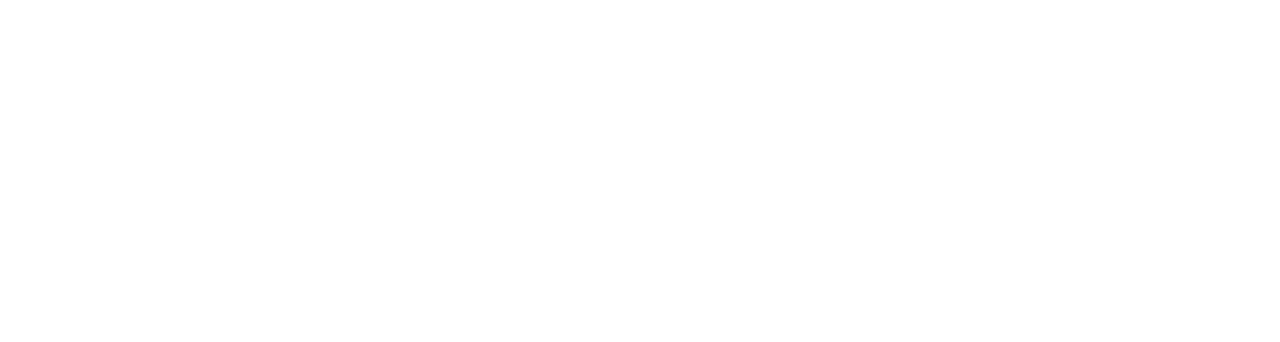
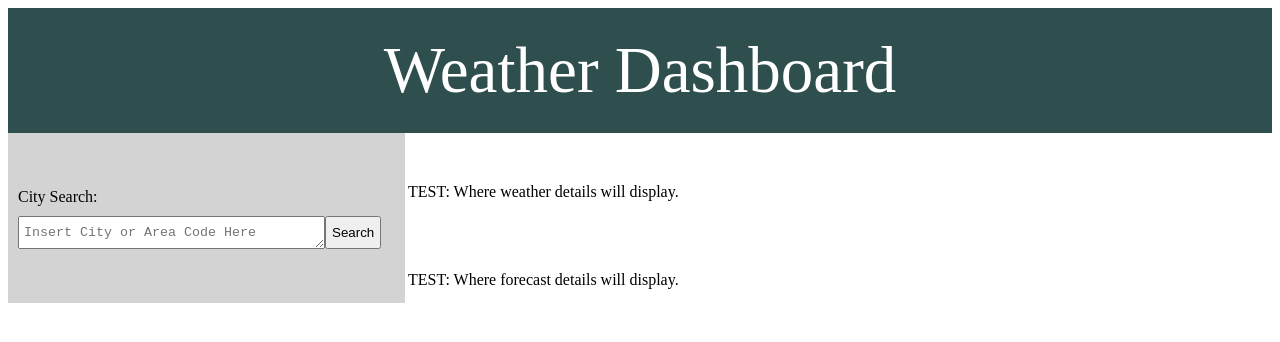
Before and after one commit to dfigueroa7007/Homework_6_Weather_Dashboard, a plain HTML site: page index.html in a window 1280 px wide. Drawn offline with Linux system fonts and the light colour scheme.

Commit message:
Added aside and 2 sections in HTML. Added styling into CSS.

```diff
--- a/index.html
+++ b/index.html
@@ -1,11 +1,34 @@
 <!DOCTYPE html>
 <html lang="en">
+
 <head>
     <meta charset="UTF-8">
     <meta name="viewport" content="width=device-width, initial-scale=1.0">
     <title>Homework 6: Weather Dashboard</title>
+    <link rel="stylesheet" href="style.css">
 </head>
+
 <body>
+    <header>
+        Weather Dashboard
+    </header>
+    <aside>
+        <div id="citySearch">
+            City Search:
+        </div>
+            <div>
+                <textarea id="citySearchBar" cols="35" rows="1" placeholder="Insert City or Area Code Here"></textarea>
+                <button type="submit" id="searchButton">Search</button>
+            </div>
+    </aside>
+    <section id="weatherDisplay">
+        TEST: Where weather details will display.
+    </section>
+    <section id="forecastDisplay">
+        TEST: Where forecast details will display.
+    </section>
+
 
 </body>
+
 </html>
--- a/style.css
+++ b/style.css
@@ -0,0 +1,42 @@
+header {
+    background-color: darkslategray;
+    background-position: top;
+    font-size: 65px;
+    color: white;
+    text-align: center;
+    padding: 25px 0px 25px 0px;
+}
+
+aside {
+    width: fit-content;
+    float: left;
+    padding: 5px 80px 50px 10px;
+    background-color: lightgray;
+    position: relative;
+}
+
+#citySearch {
+    padding: 50px 0px 10px 0px;
+    text-align: start;
+    font-stretch: wider;
+}
+
+#citySearchBar {
+    align-self: flex-start;
+    padding: 8px 5px 8px 5px;
+    position: relative;
+
+}
+
+#searchButton {
+    padding: 7px 5px 7px 5px;
+    position: absolute;
+}
+
+#weatherDisplay {
+    padding: 50px 0px 20px 400px;
+}
+
+#forecastDisplay {
+    padding: 50px 0px 20px 400px;
+};
```
